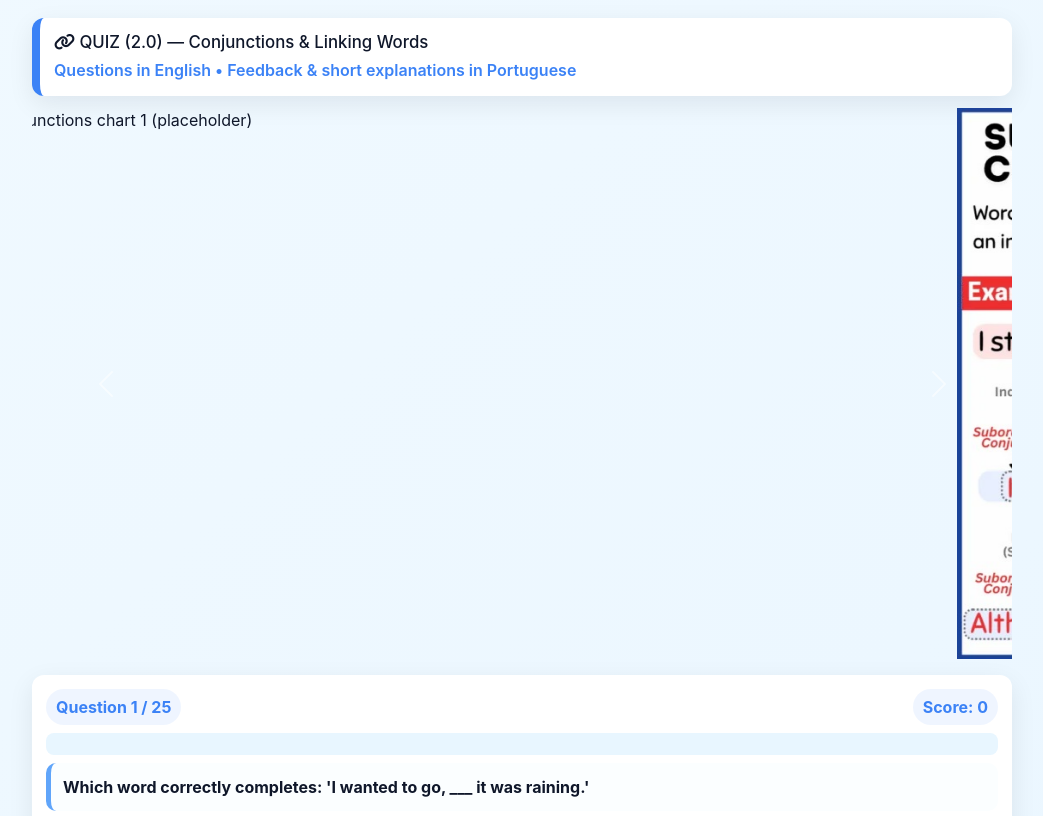
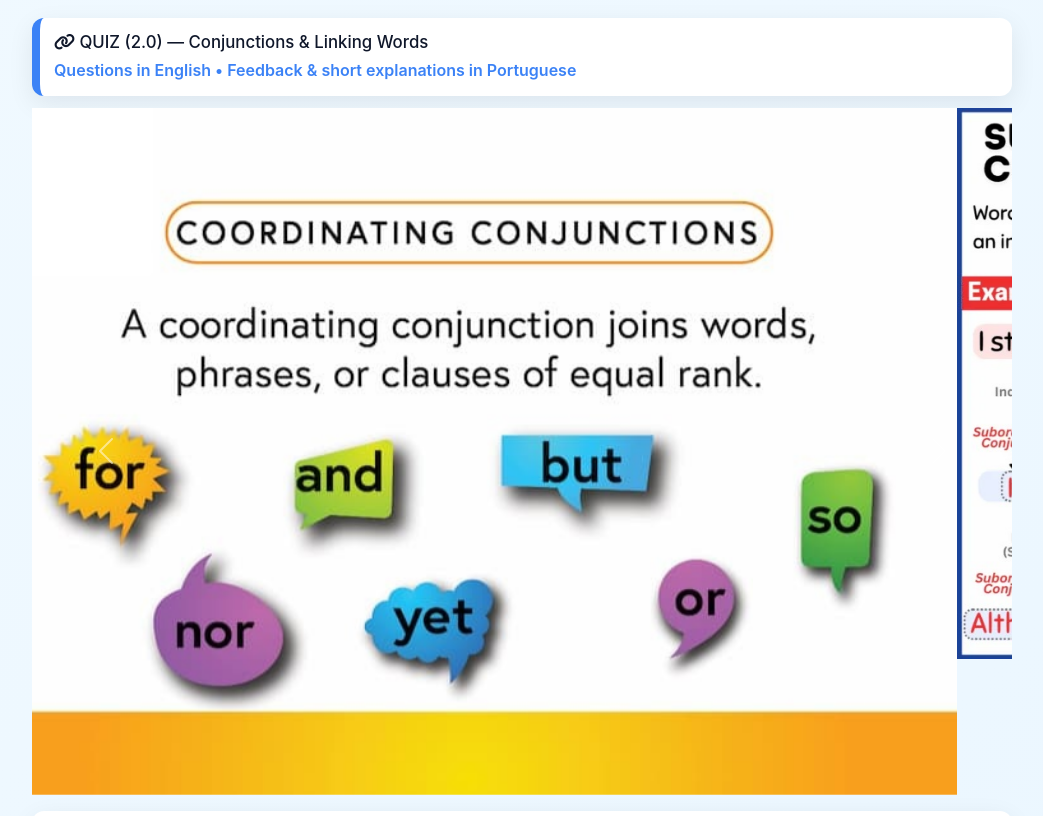
Before and after one commit to EddyAguiar/QUIZ-2.0-Conjunctions---Linking-Words, a plain HTML site: page index.html in a window 1280 px wide. Shown: the top 816 px of the page, without its empty margins (118-1161 px from the left). Drawn offline with nearby package versions, Linux system fonts and the light colour scheme.

Commit message:
Update index.html

```diff
--- a/index.html
+++ b/index.html
@@ -40,7 +40,7 @@
       <div id="grammarCarousel" class="carousel slide" data-bs-ride="carousel">
         <div class="carousel-inner">
           <div class="carousel-item active">
-            <img src="assets/Coordinating1.jpg" class="d-block w-100" alt="Conjunctions chart 1 (placeholder)">
+            <img src="Coordinating1.jpg" class="d-block w-100" alt="Conjunctions chart 1 (placeholder)">
           </div>
           <div class="carousel-item">
             <img src="Subordinating.jpg" class="d-block w-100" alt="Linking words chart 2 (placeholder)">
```
